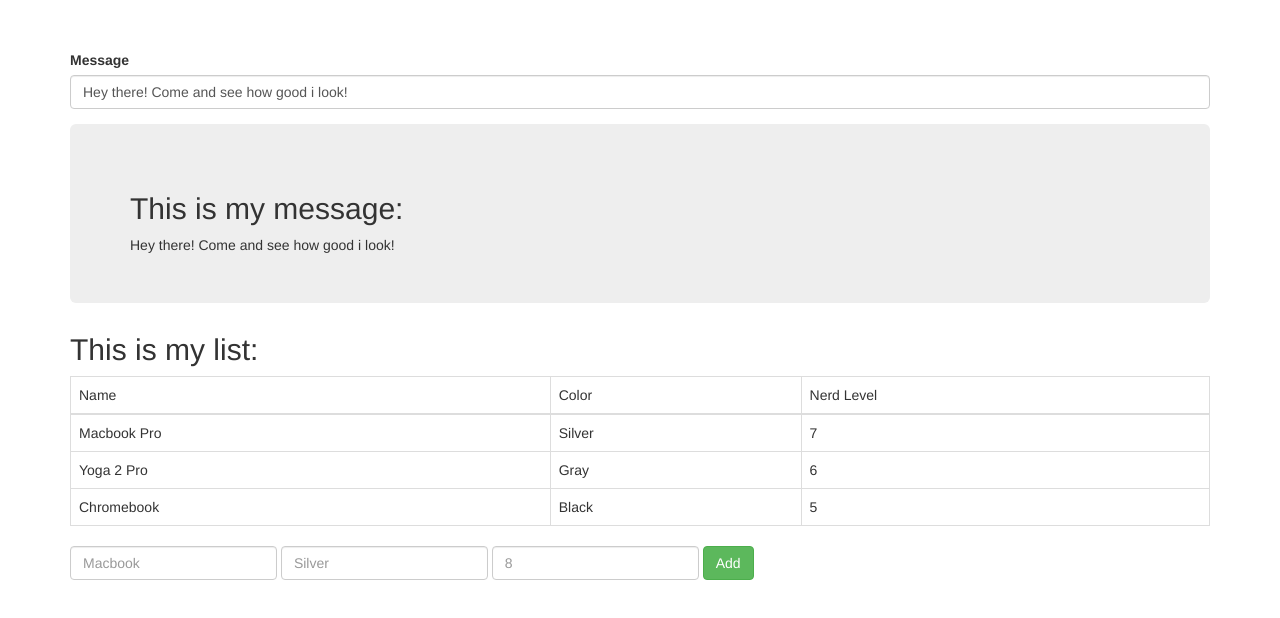
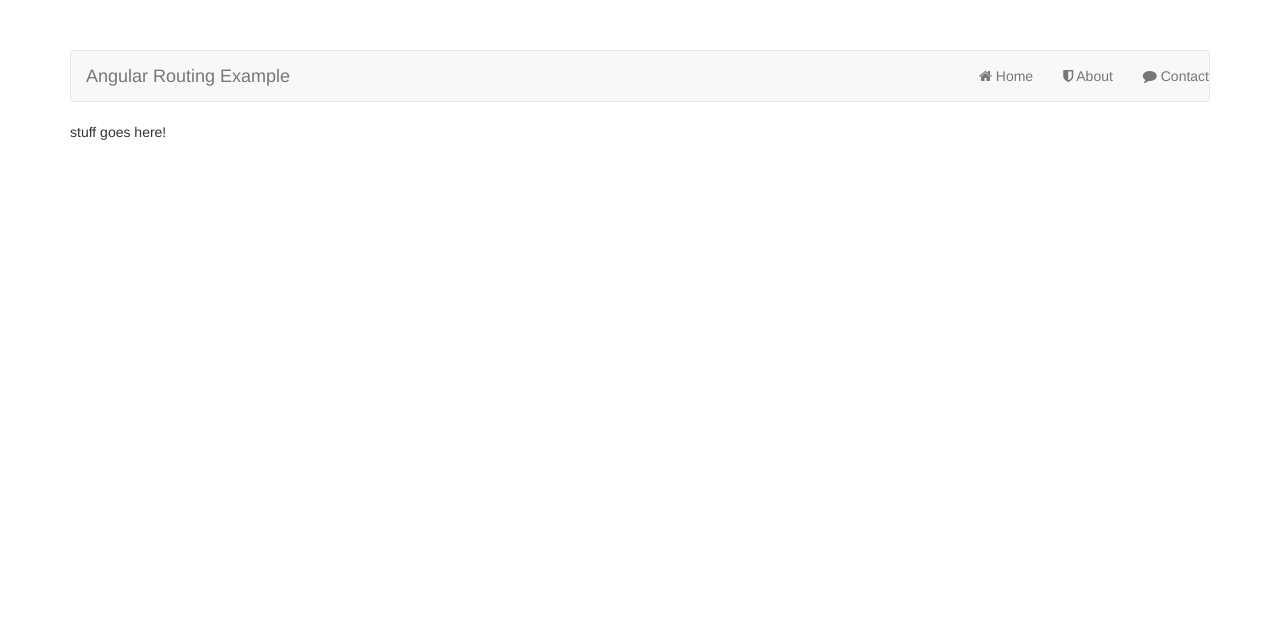
Before and after one commit to cnzau/customerRelationsManagement, a website: page public/views/index.html in a window 1280 px wide. Drawn offline with nearby package versions, Linux system fonts and the light colour scheme; some packages are replaced by stand-ins of ours.

Commit message:
loaded angular and agular route via CDN

```diff
--- a/public/views/index.html
+++ b/public/views/index.html
@@ -1,67 +1,55 @@
 <!DOCTYPE html>
-<html lang="en">
+<html>
 	<head>
-	 	<meta charset="UTF-8">
-	    <title>My First Angular Application!</title>
+	    <meta charset="utf-8">
+	    <title>My Routing App!</title>
+
+	    <!-- set the base path for angular routing -->
+	    <base href="/">
 
 	    <!-- CSS -->
-	    <!-- load bootstrap and our stylesheet -->
-	    <link rel="stylesheet" href="http://maxcdn.bootstrapcdn.com/bootstrap/3.2.0/css/bootstrap.min.css">
+	    <!-- load bootstrap and fontawesome via CDN -->
+	    <link rel="stylesheet" href="http://netdna.bootstrapcdn.com/bootstrap/3.0.0/css/bootstrap.min.css">
+	    <link rel="stylesheet" href="http://netdna.bootstrapcdn.com/font-awesome/4.0.0/css/font-awesome.css">
 	    <style>
-	    	body { padding-top:50px; }
+	        body { padding-top:50px; }
 	    </style>
 
 	    <!-- JS -->
-	    <!-- load angular and our custom application -->
+	    <!-- load angular and angular-route via CDN -->
 	    <script src="http://ajax.googleapis.com/ajax/libs/angularjs/1.3.8/angular.min.js"></script>
-	    <script src="../js/app.js"></script>
+	    <script src="http://ajax.googleapis.com/ajax/libs/angularjs/1.3.8/angular-route.js"></script>
+
+	    <!-- load our custom angular app files -->
+	    <script src="js/app.js"></script>
+	    <script src="js/app.routes.js"></script>
 	</head>
+	<body class="container">
 
-	<!-- declare our angular application and angular controller -->
-	<body class="container" ng-app="firstApp" ng-controller="mainController as main">
+	    <!-- HEADER AND NAVBAR -->
+	    <header>
+		    <nav class="navbar navbar-default">
+		        <div class="navbar-header">
+		        	<a class="navbar-brand" href="/">Angular Routing Example</a>
+		        </div>
 
-		<!-- form to update the message variable using ng-model -->
-		<div class="form-group">
-	     	<label>Message</label>
-	     	<input type="text" class="form-control" ng-model="main.message">
-	 	</div>
+		       	<ul class="nav navbar-nav navbar-right">
+		         	<li><a href="/"><i class="fa fa-home"></i> Home</a></li>
+		         	<li><a href="/about"><i class="fa fa-shield"></i> About</a></li>
+		         	<li><a href="/contact"><i class="fa fa-comment"></i> Contact</a></li>
+		       	</ul>
+		    </nav>
+	    </header>
 
-		<div class="jumbotron">
+	    <!-- MAIN CONTENT AND INJECTED VIEWS -->
+	    <main>
 
-	   		<!-- display the message -->
-			<h2>This is my message:</h2>
-    		{{ main.message }}
-		</div>
+	    	stuff goes here!
 
-		<!-- display the list using ng-repeat -->
-		<h2>This is my list:</h2>
+	     	<!-- angular templating will go here -->
+	     	<!-- this is where content will be injected -->
 
-		<table class="table table-bordered">
-			<thead>
-		     	<tr>
-	            	<td>Name</td>
-	              	<td>Color</td>
-	             	<td>Nerd Level</td>
-	         	</tr>
-     		</thead>
-     		<tbody>
-         		<tr ng-repeat="computer in main.computers">
-             		<td>{{ computer.name }}</td>
-             		<td>{{ computer.color }}</td>
-             		<td>{{ computer.nerdness }}</td>
-         		</tr>
-     		</tbody>
-		</table>
-
-		<!-- form to add computer to the list -->
-		<form class="form-inline" ng-submit="main.addComputer()">
-
-	        <input type="text" class="form-control" placeholder="Macbook" ng-model="main.computerData.name">
-	        <input type="text" class="form-control" placeholder="Silver" ng-model="main.computerData.color">
-	        <input type="number" class="form-control" placeholder="8" ng-model="main.computerData.nerdness">
-
-	        <button type="submit" class="btn btn-success">Add</button>
-		</form>
+	    </main>
 
 	</body>
-</html>
+ </html>
```
